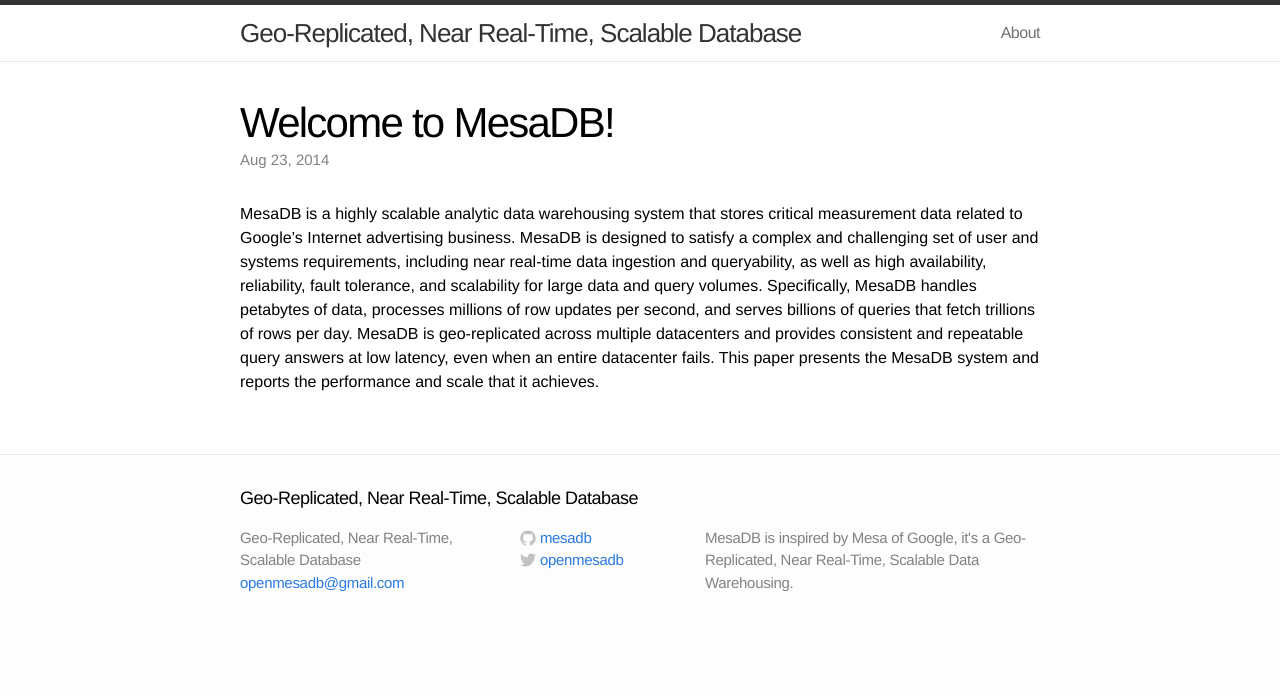
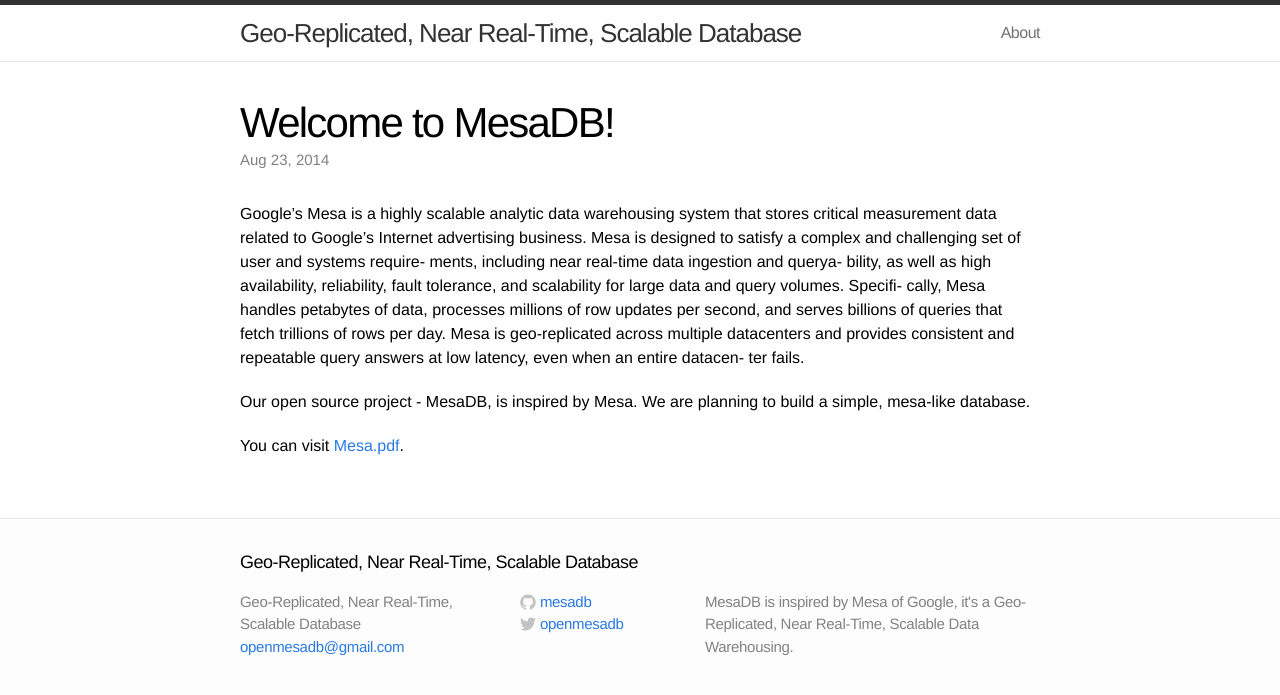
Before and after one commit to mesadb/mesadb.github.io, a Jekyll site: the page built from _posts/2014-08-23-welcome-to-mesadb.markdown, in a window 1280 px wide. Shown: the top 695 px of the page. Built offline with Jekyll 4.4.1, drawn with Linux system fonts in a browser that asks for light colours.

Commit message:
Update 2014-08-23-welcome-to-mesadb.markdown

```diff
--- a/_posts/2014-08-23-welcome-to-mesadb.markdown
+++ b/_posts/2014-08-23-welcome-to-mesadb.markdown
@@ -5,7 +5,11 @@
 categories: mesadb update
 ---
 
-MesaDB is a highly scalable analytic data warehousing system that stores critical measurement data related to Google's Internet advertising business. MesaDB is designed to satisfy a complex and challenging set of user and systems requirements, including near real-time data ingestion and queryability, as well as high availability, reliability, fault tolerance, and scalability for large data and query volumes. Specifically, MesaDB handles petabytes of data, processes millions of row updates per second, and serves billions of queries that fetch trillions of rows per day. MesaDB is geo-replicated across multiple datacenters and provides consistent and repeatable query answers at low latency, even when an entire datacenter fails. This paper presents the MesaDB system and reports the performance and scale that it achieves.
+Google's Mesa is a highly scalable analytic data warehousing system that stores critical measurement data related to Google’s Internet advertising business. Mesa is designed to satisfy a complex and challenging set of user and systems require- ments, including near real-time data ingestion and querya- bility, as well as high availability, reliability, fault tolerance, and scalability for large data and query volumes. Specifi- cally, Mesa handles petabytes of data, processes millions of row updates per second, and serves billions of queries that fetch trillions of rows per day. Mesa is geo-replicated across multiple datacenters and provides consistent and repeatable query answers at low latency, even when an entire datacen- ter fails.
+
+Our open source project - MesaDB, is inspired by Mesa. We are planning to build a simple, mesa-like database.
+
+You can visit [Mesa.pdf](Mesa.pdf).
 
 [jekyll-gh]: https://github.com/jekyll/jekyll
 [jekyll]:    http://jekyllrb.com
```
